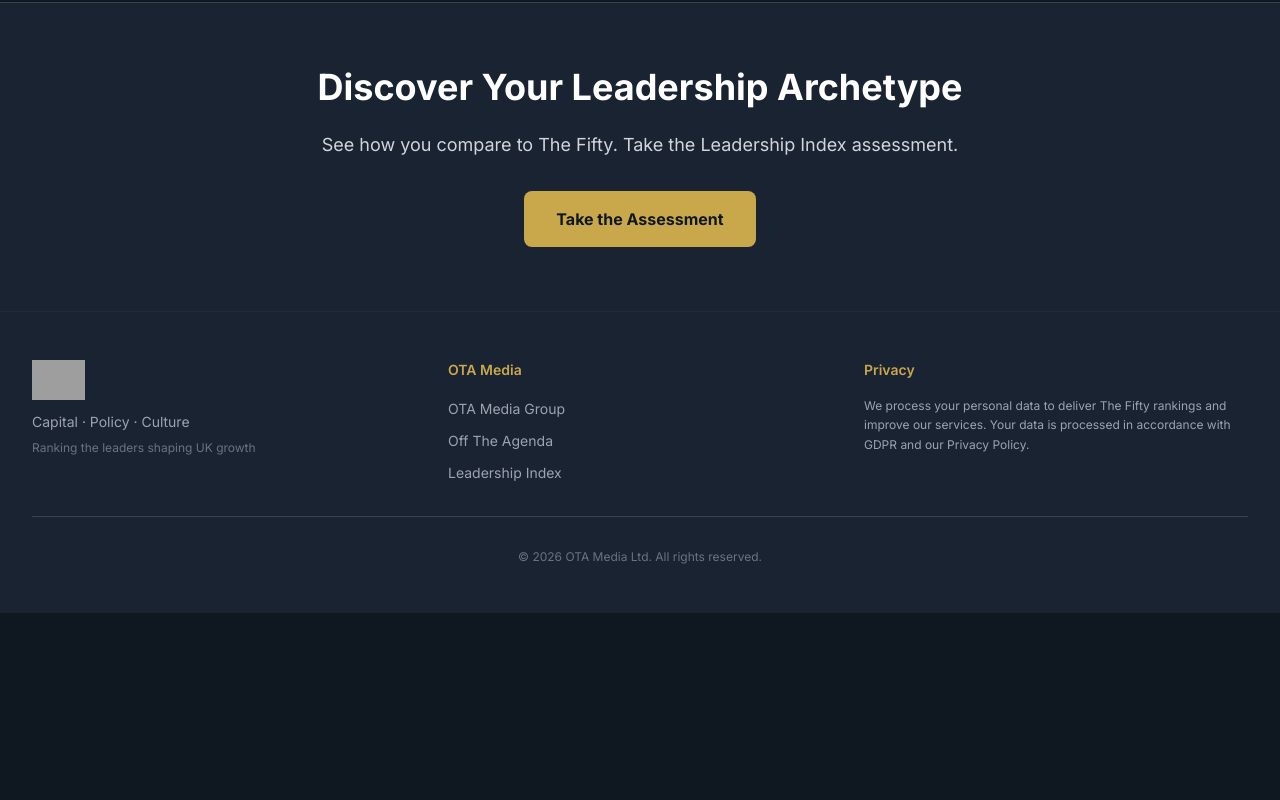
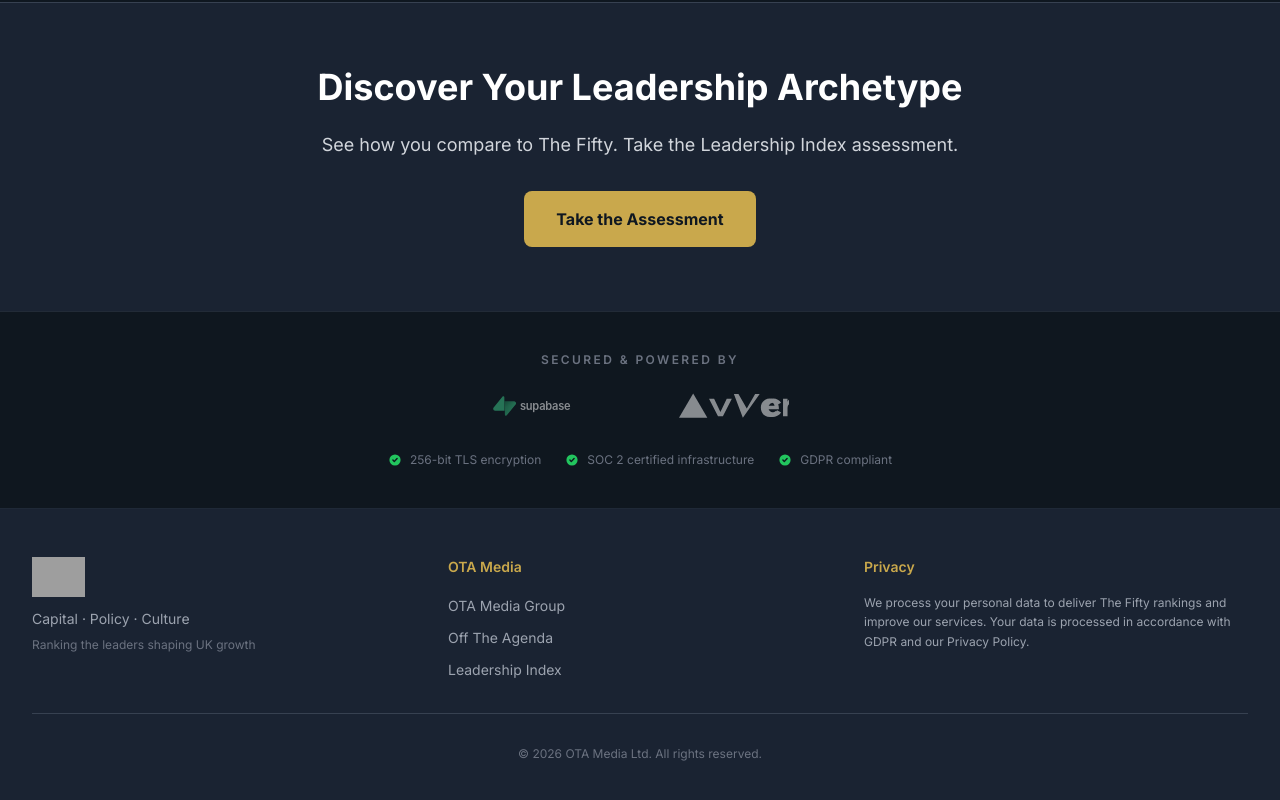
Before and after one commit to otamediagroup/the-fifty, a Next.js app: page / in a window 1280 px wide. Shown: the part 8909-9709 px from the top of the page. Before the commit the page ends 9522 px from the top, so only its background shows below. Built offline with nearby package versions, Linux system fonts and the light colour scheme; grey boxes are pictures that could not be loaded.

Commit message:
Add trust bar with Supabase and Vercel logos and security badges

```diff
--- a/src/app/layout.tsx
+++ b/src/app/layout.tsx
@@ -2,6 +2,7 @@ import type { Metadata } from 'next'
 import { Inter } from 'next/font/google'
 import Navbar from '@/components/Navbar'
 import Footer from '@/components/Footer'
+import TrustBar from '@/components/TrustBar'
 import './globals.css'
 
 const inter = Inter({ subsets: ['latin'] })
@@ -45,6 +46,7 @@ export default function RootLayout({
         <main className="flex-1">
           {children}
         </main>
+        <TrustBar />
         <Footer />
       </body>
     </html>
--- /dev/null
+++ b/src/components/TrustBar.tsx
@@ -0,0 +1,78 @@
+'use client';
+
+/**
+ * Trust bar showing security credentials and infrastructure partners.
+ * Inline SVG logos — no external assets needed.
+ */
+export default function TrustBar() {
+  return (
+    <section className="border-t border-gray-700/50 bg-dark/80 py-10 px-6">
+      <div className="max-w-4xl mx-auto text-center space-y-6">
+        <p className="text-xs font-semibold tracking-[0.2em] uppercase text-gray-500">
+          Secured &amp; Powered By
+        </p>
+
+        <div className="flex flex-wrap items-center justify-center gap-8 sm:gap-12">
+          {/* Supabase */}
+          <a
+            href="https://supabase.com"
+            target="_blank"
+            rel="noopener noreferrer"
+            className="opacity-50 hover:opacity-80 transition-opacity"
+            aria-label="Supabase"
+          >
+            <svg width="140" height="28" viewBox="0 0 581 113" fill="none" xmlns="http://www.w3.org/2000/svg">
+              <path d="M65.6 95.1c-2.5 3.2-7.8 1.5-7.9-2.6l-1.5-56.2h39.4c7.1 0 11 8.3 6.5 13.8L65.6 95.1z" fill="url(#sb1)" />
+              <path d="M65.6 95.1c-2.5 3.2-7.8 1.5-7.9-2.6l-1.5-56.2h39.4c7.1 0 11 8.3 6.5 13.8L65.6 95.1z" fill="url(#sb2)" fillOpacity=".2" />
+              <path d="M47.4 17.9c2.5-3.2 7.8-1.5 7.9 2.6l.7 56.2H17.6c-7.1 0-11-8.3-6.5-13.8L47.4 17.9z" fill="#3ECF8E" />
+              <text x="120" y="72" fill="#FFFFFF" fontFamily="-apple-system,BlinkMacSystemFont,'Segoe UI',Roboto,sans-serif" fontSize="46" fontWeight="600" letterSpacing="-0.02em">supabase</text>
+              <defs>
+                <linearGradient id="sb1" x1="53.97" y1="46.66" x2="94.78" y2="71.45" gradientUnits="userSpaceOnUse">
+                  <stop stopColor="#249361" />
+                  <stop offset="1" stopColor="#3ECF8E" />
+                </linearGradient>
+                <linearGradient id="sb2" x1="36.16" y1="30.58" x2="54.48" y2="65.84" gradientUnits="userSpaceOnUse">
+                  <stop />
+                  <stop offset="1" stopOpacity="0" />
+                </linearGradient>
+              </defs>
+            </svg>
+          </a>
+
+          {/* Vercel */}
+          <a
+            href="https://vercel.com"
+            target="_blank"
+            rel="noopener noreferrer"
+            className="opacity-50 hover:opacity-80 transition-opacity"
+            aria-label="Vercel"
+          >
+            <svg width="110" height="26" viewBox="0 0 284 65" fill="none" xmlns="http://www.w3.org/2000/svg">
+              <path d="M141.7 1.54h11.74l21.57 37.54 21.57-37.54H208.3L164.84 63.03 141.7 1.54z" fill="#FFFFFF" />
+              <path d="M243.3 60.2c-14.22 0-24.1-10.73-24.1-23.58S229.27 13.04 243.3 13.04c8.67 0 16.26 4.27 20.29 10.86l-10.48 6.06c-2.28-3.63-5.66-6.06-9.81-6.06-7.22 0-12.39 5.64-12.39 12.72s5.17 12.72 12.39 12.72c4.14 0 7.54-2.56 9.89-6.06l10.48 6.06c-4.08 6.54-11.7 10.86-20.37 10.86z" fill="#FFFFFF" />
+              <path d="M268.6 59.2V14.04h11.58v7.22c2.71-5.25 7.82-8.22 14.64-8.22v12.66c-8.08-.66-14.64 2.02-14.64 12.79v20.71H268.6z" fill="#FFFFFF" />
+              <path d="M211.3 36.62c0-13.12 9.93-23.58 23.45-23.58 13.28 0 23.07 10.46 23.07 24.45v3.09h-34.98c1.25 5.91 6.17 9.81 13.12 9.81 4.54 0 9.93-1.81 13.04-5.25l6.73 7.76c-5.03 5.39-12.79 8.3-20.64 8.3-14.3 0-23.79-10.24-23.79-24.58zm12.19-5.03h23.26c-.83-5.58-5.48-9.66-11.51-9.66-6.34 0-10.79 3.86-11.75 9.66z" fill="#FFFFFF" />
+              <path d="M36.59 0L73.18 63.04H0L36.59 0z" fill="#FFFFFF" />
+              <path d="M100.7 59.2l-23.2-45.16h13.14l16.3 33.66 16.3-33.66h13.14L113.3 59.2H100.7z" fill="#FFFFFF" />
+            </svg>
+          </a>
+        </div>
+
+        <div className="flex flex-wrap items-center justify-center gap-4 sm:gap-6 pt-2">
+          <span className="flex items-center gap-2 text-xs text-gray-500">
+            <svg className="w-3.5 h-3.5 text-green-500" fill="currentColor" viewBox="0 0 20 20"><path fillRule="evenodd" d="M10 18a8 8 0 100-16 8 8 0 000 16zm3.707-9.293a1 1 0 00-1.414-1.414L9 10.586 7.707 9.293a1 1 0 00-1.414 1.414l2 2a1 1 0 001.414 0l4-4z" clipRule="evenodd" /></svg>
+            256-bit TLS encryption
+          </span>
+          <span className="flex items-center gap-2 text-xs text-gray-500">
+            <svg className="w-3.5 h-3.5 text-green-500" fill="currentColor" viewBox="0 0 20 20"><path fillRule="evenodd" d="M10 18a8 8 0 100-16 8 8 0 000 16zm3.707-9.293a1 1 0 00-1.414-1.414L9 10.586 7.707 9.293a1 1 0 00-1.414 1.414l2 2a1 1 0 001.414 0l4-4z" clipRule="evenodd" /></svg>
+            SOC 2 certified infrastructure
+          </span>
+          <span className="flex items-center gap-2 text-xs text-gray-500">
+            <svg className="w-3.5 h-3.5 text-green-500" fill="currentColor" viewBox="0 0 20 20"><path fillRule="evenodd" d="M10 18a8 8 0 100-16 8 8 0 000 16zm3.707-9.293a1 1 0 00-1.414-1.414L9 10.586 7.707 9.293a1 1 0 00-1.414 1.414l2 2a1 1 0 001.414 0l4-4z" clipRule="evenodd" /></svg>
+            GDPR compliant
+          </span>
+        </div>
+      </div>
+    </section>
+  );
+}
```
